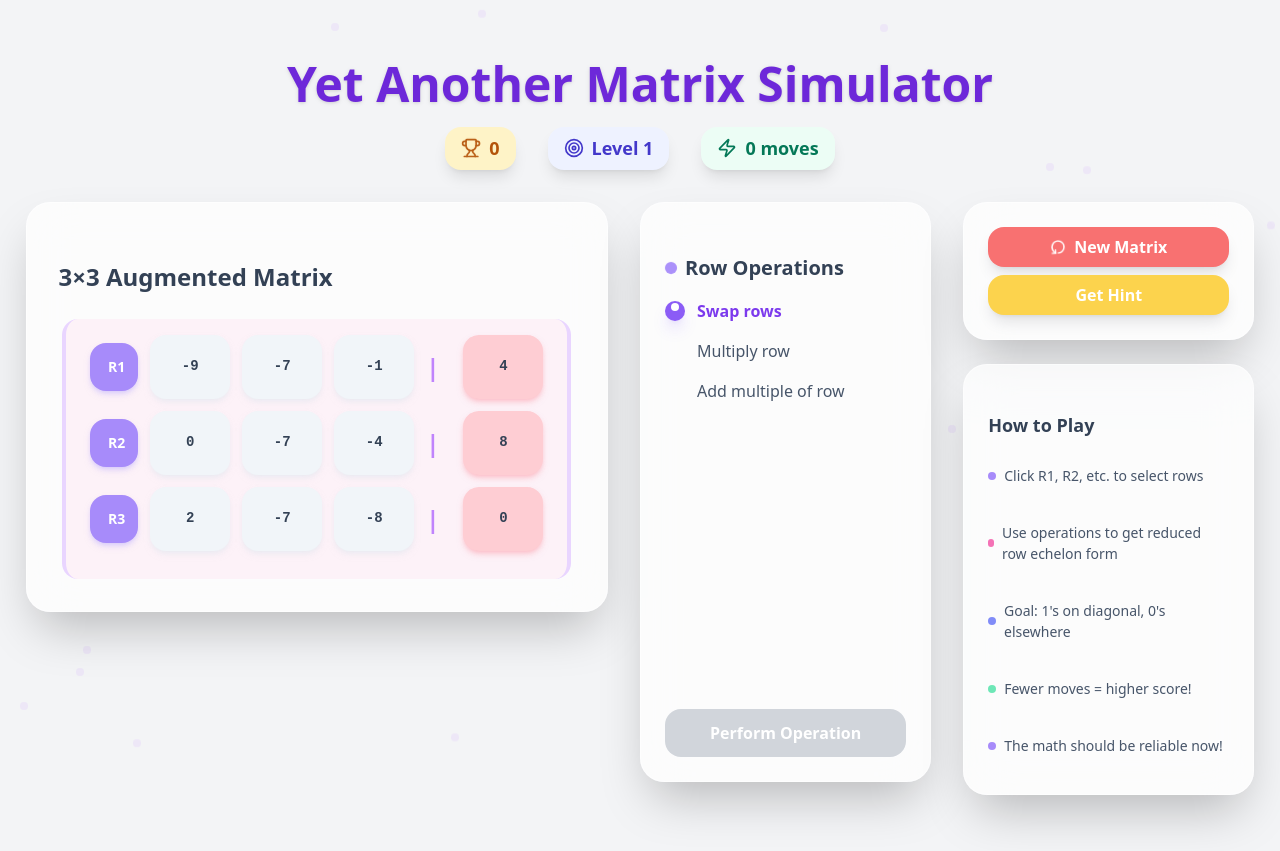
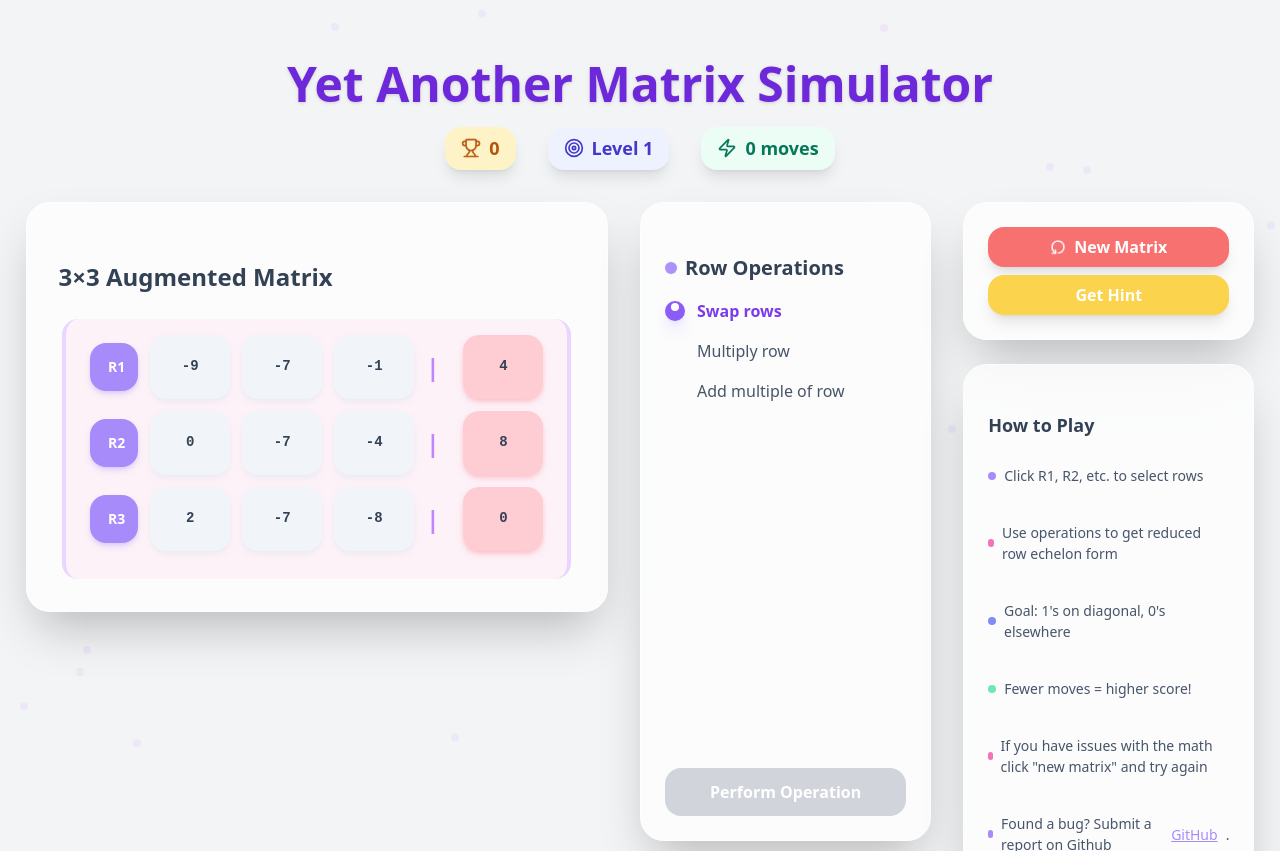
Before and after one commit to Samarinara/YAMS, a React (Vite) app: page / in a window 1280 px wide. Built offline with nearby package versions, Linux system fonts and the light colour scheme.

Commit message:
bug report link and math warning

```diff
--- a/src/App.jsx
+++ b/src/App.jsx
@@ -509,8 +509,12 @@ const checkComplete = (mat) => {
                   Fewer moves = higher score!
                 </p>
                 <p className="instruction-item">
+                  <span className="instruction-dot pink"></span>
+                  If you have issues with the math click "new matrix" and try again
+                </p>
+                <p className="instruction-item">
                   <span className="instruction-dot purple"></span>
-                  The math should be reliable now!
+                  Found a bug? Submit a report on Github<a href="https://github.com/Samarinara/YAMS" target="_blank" rel="noopener noreferrer" style={{color: '#a78bfa', textDecoration: 'underline'}}>GitHub</a>.
                 </p>
               </div>
             </div>
```
